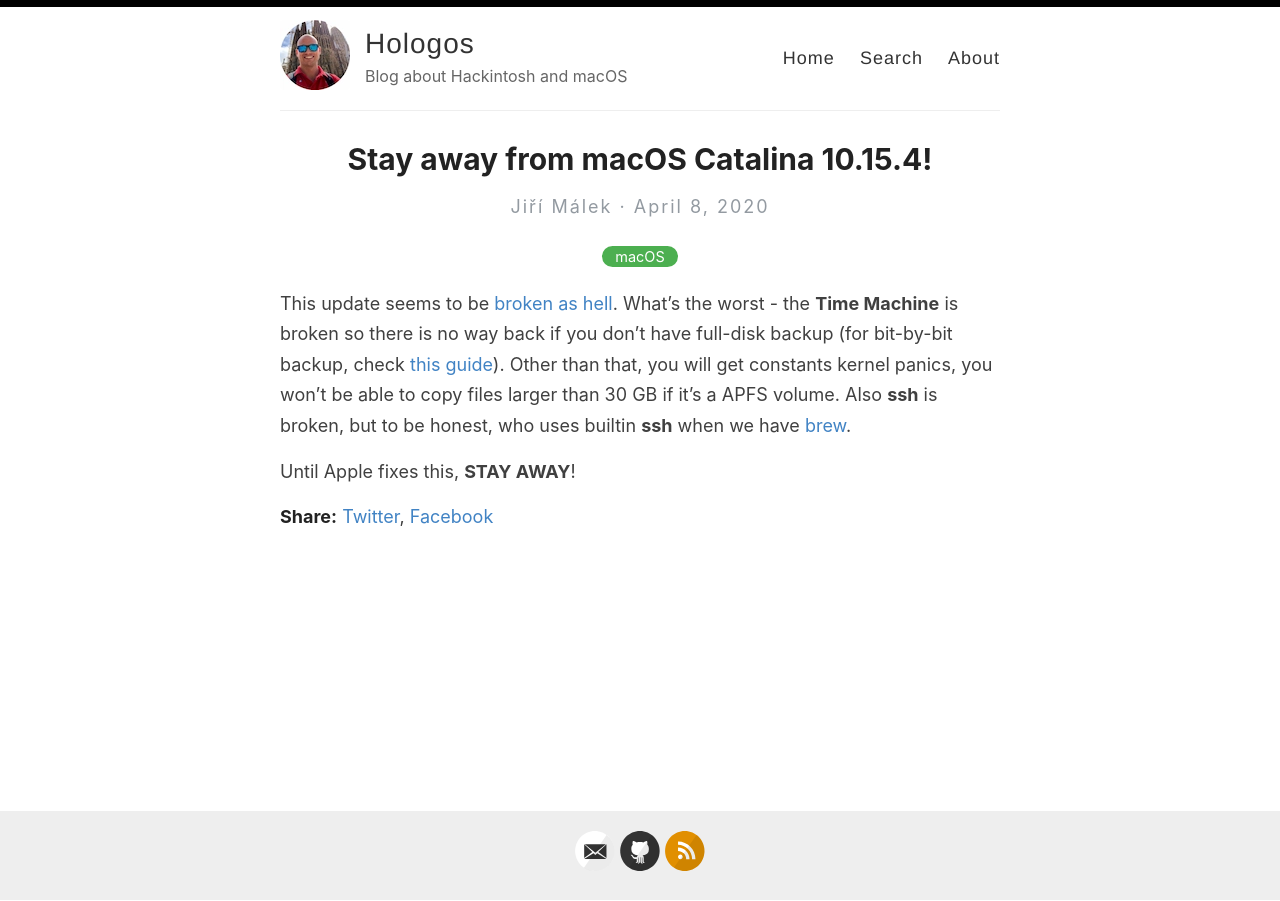
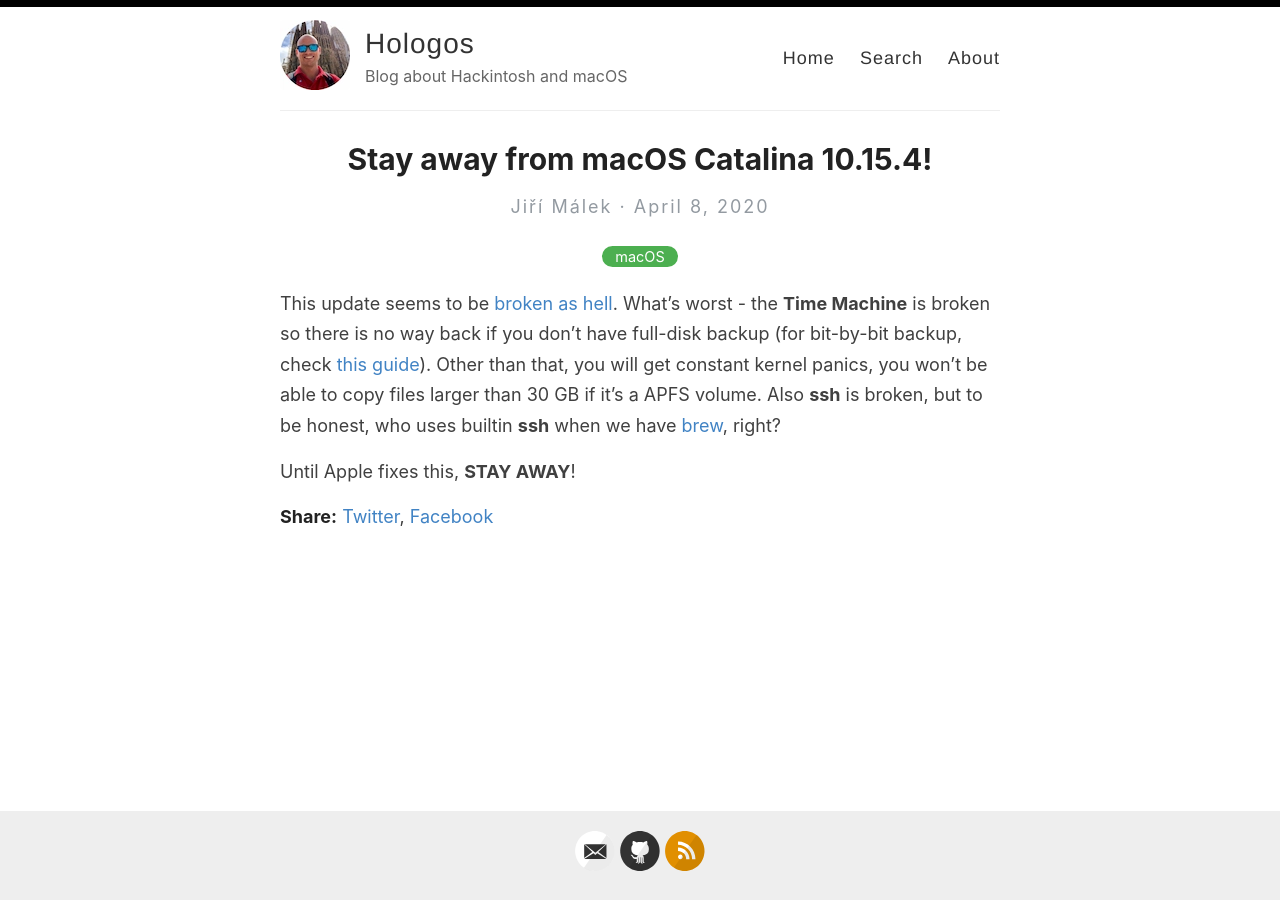
Before and after one commit to Hologos/hologos.github.io, a Jekyll site: the page built from _posts/2020-04-08-stay-away-from-macos-catalina-10.15.4.md, in a window 1280 px wide. Built offline with Jekyll 4.4.1, drawn with Linux system fonts in a browser that asks for light colours; comment, search, counter and statistics services are not loaded.

Commit message:
Fixes typos in the article Stay away from macOS 10.15.4.

```diff
--- a/_posts/2020-04-08-stay-away-from-macos-catalina-10.15.4.md
+++ b/_posts/2020-04-08-stay-away-from-macos-catalina-10.15.4.md
@@ -4,6 +4,6 @@ title: Stay away from macOS Catalina 10.15.4!
 categories: [ macOS ]
 ---
 
-This update seems to be [broken as hell](https://www.softraid.com/forum/showthread.php?tid=1299). What's the worst - the **Time Machine** is broken so there is no way back if you don't have full-disk backup (for bit-by-bit backup, check [this guide](https://hologos.github.io/upgrade-from-macos-mojave-to-macos-catalina/#backup)). Other than that, you will get constants kernel panics, you won't be able to copy files larger than 30 GB if it's a APFS volume. Also **ssh** is broken, but to be honest, who uses builtin **ssh** when we have [brew](https://brew.sh).
+This update seems to be [broken as hell](https://www.softraid.com/forum/showthread.php?tid=1299). What's worst - the **Time Machine** is broken so there is no way back if you don't have full-disk backup (for bit-by-bit backup, check [this guide](https://hologos.github.io/upgrade-from-macos-mojave-to-macos-catalina/#backup)). Other than that, you will get constant kernel panics, you won't be able to copy files larger than 30 GB if it's a APFS volume. Also **ssh** is broken, but to be honest, who uses builtin **ssh** when we have [brew](https://brew.sh), right?
 
 Until Apple fixes this, **STAY AWAY**!
```
